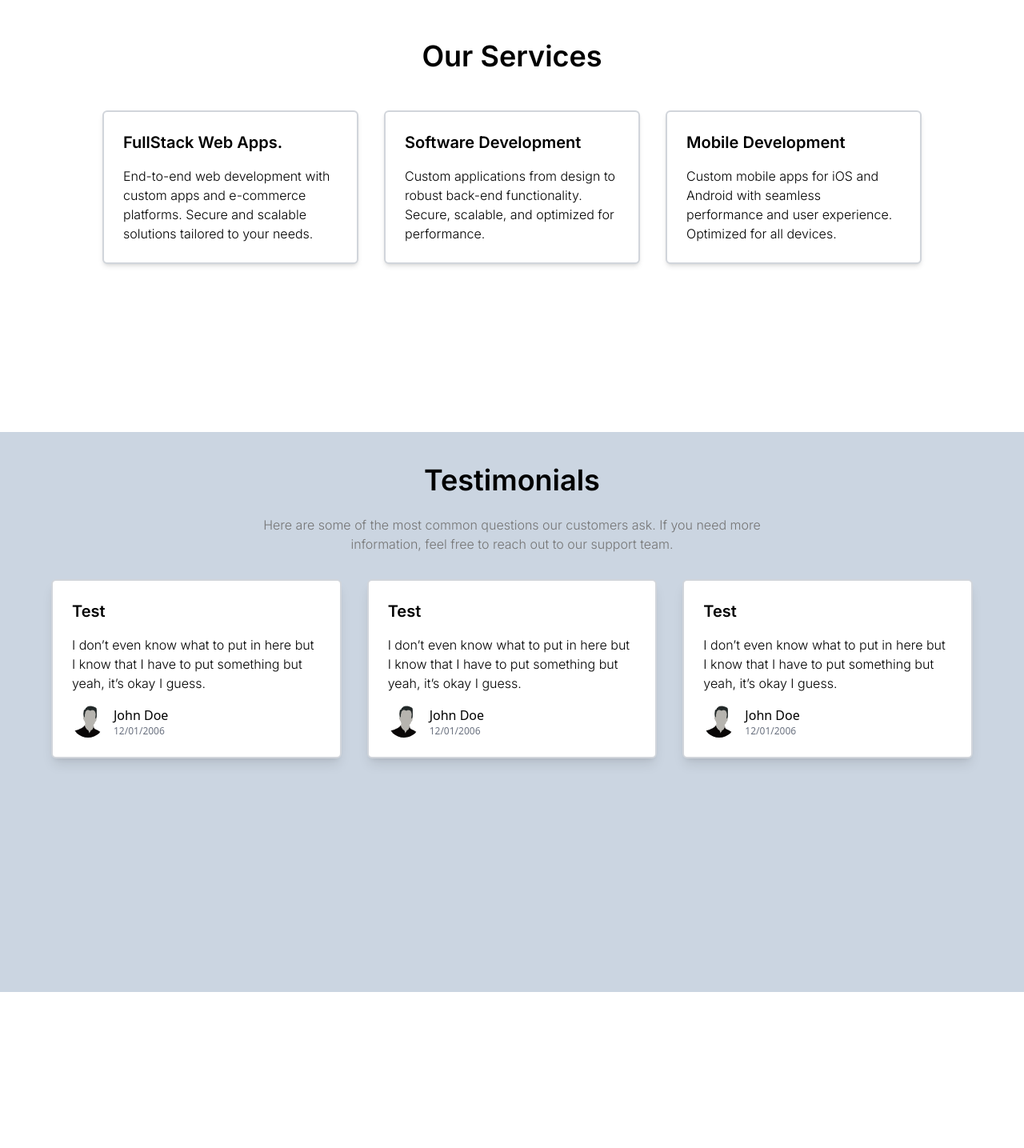
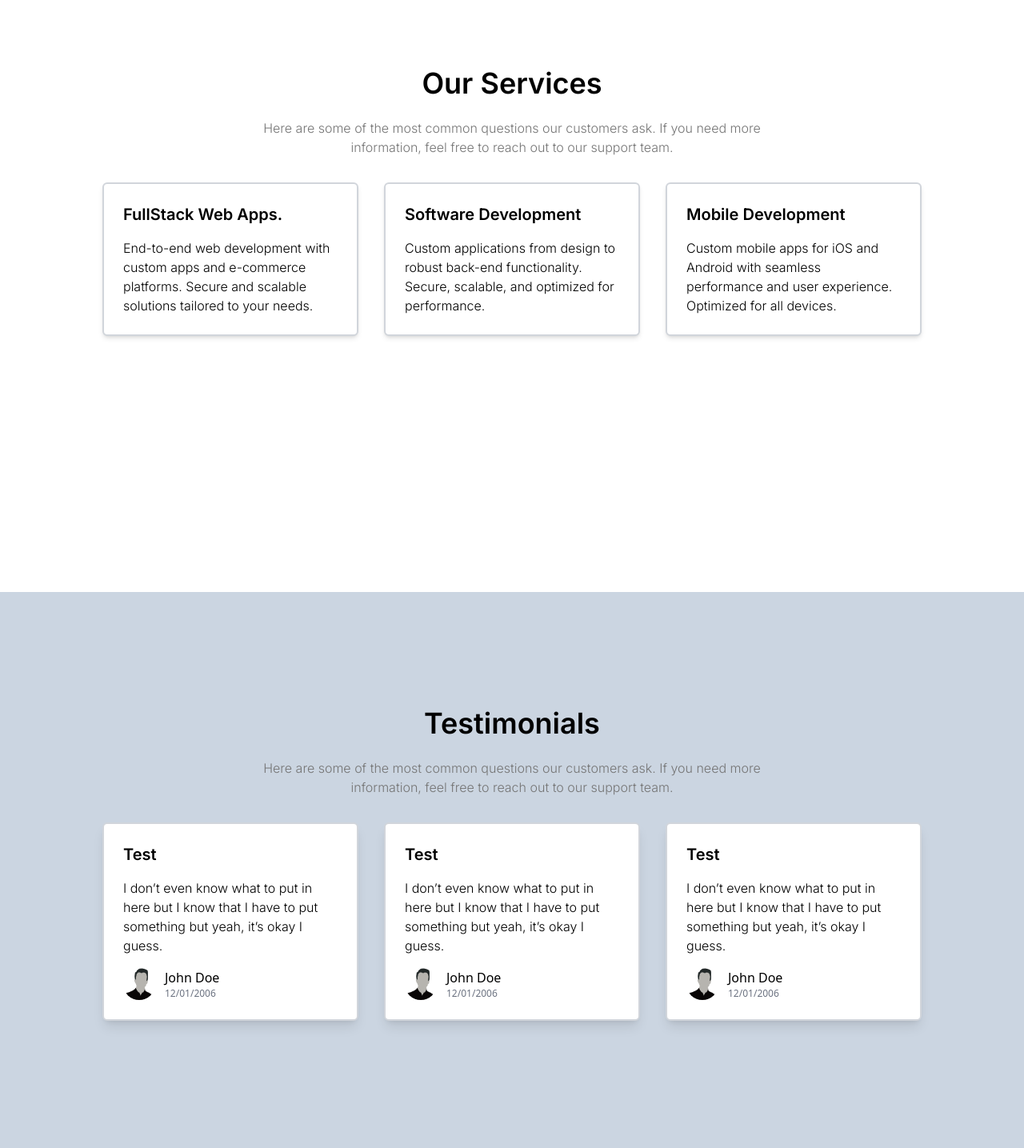
Before and after one commit to ImCodeMaker/EncarnacionStudios-Website, a React (Create React App) app: page / in a window 1280 px wide. Shown: the part 860-2295 px from the top of the page at 80% size. Built offline with nearby package versions, Linux system fonts and the light colour scheme.

Commit message:
fixed responsiviness problems

```diff
--- a/src/PagesLayout/FAQ.jsx
+++ b/src/PagesLayout/FAQ.jsx
@@ -5,7 +5,7 @@ function FAQ() {
   return (
     <div id='faq' className='bg-custom-light py-10 px-4 md:px-8 min-h-screen flex flex-col items-center'>
       <div className='flex flex-col justify-center items-center flex-1 max-w-4xl mx-auto'>
-        <h2 className='text-3xl md:text-4xl font-semibold font-inter mb-6 text-center'>
+        <h2 className='text-3xl md:text-4xl font-semibold font-inter mb-6 text-center mt-16'>
           Frequently Asked Questions
         </h2>
         <p className='font-light font-poppins text-[#757575] mb-8 text-center'>
--- a/src/PagesLayout/MainSection.jsx
+++ b/src/PagesLayout/MainSection.jsx
@@ -7,7 +7,7 @@ function MainSection() {
   };
 
   return (
-    <div id='home' className='bg-slate-300 h-[700px] flex flex-col justify-center items-center px-4 md:px-8'>
+    <div id='home' className='bg-slate-300 min-h-screen flex flex-col justify-center items-center px-4 md:px-8'>
       <h1 className='text-4xl md:text-6xl lg:text-7xl font-bold font-inter text-center'>
         Encarnacion Studios.
       </h1>
@@ -15,7 +15,7 @@ function MainSection() {
         <Button
           className='px-6 py-3 md:px-8 md:py-4 bg-custom-dark text-custom-light rounded-lg hover:bg-gray-700'
           text="Check it out"
-          onClick={scrollToServices} // Add this line
+          onClick={scrollToServices}
         />
       </div>
     </div>
--- a/src/PagesLayout/ServicesSection.jsx
+++ b/src/PagesLayout/ServicesSection.jsx
@@ -3,24 +3,31 @@ import Cards from '../Components/ServicesCard';
 
 function ServicesSection() {
   return (
-    <div id='services' className='bg-custom-light py-12 px-4 md:px-8 min-h-[700px] flex flex-col justify-center'>
-      <h2 className='text-3xl md:text-4xl font-semibold font-inter text-center mb-12'>
+    <div
+      id='services'
+      className='bg-custom-light py-12 px-4 flex flex-col items-center min-h-screen'
+    >
+      <div className='flex flex-col items-center justify-center w-full max-w-6xl mx-auto text-center'>
+        <h2 className='text-3xl md:text-4xl font-semibold font-inter mb-6 mt-24'>
           Our Services
         </h2>
-      <div className="flex flex-col md:flex-row justify-center items-center space-y-8 md:space-y-0 md:space-x-8 max-w-6xl mx-auto">
-        <div className='flex-1 max-w-xs'>
+        <p className='font-light font-inter text-[#757575] mb-8 max-w-2xl mx-auto'>
+          Here are some of the most common questions our customers ask. If you need more information, feel free to reach out to our support team.
+        </p>
+        <div className="flex flex-col md:flex-row justify-center items-center w-full space-y-6 md:space-y-0 md:space-x-8">
+          <div className='flex-1 w-full max-w-xs'>
             <Cards
               name="FullStack Web Apps."
               text="End-to-end web development with custom apps and e-commerce platforms. Secure and scalable solutions tailored to your needs."
             />
           </div>
-        <div className='flex-1 max-w-xs'>
+          <div className='flex-1 w-full max-w-xs'>
             <Cards
               name="Software Development"
               text="Custom applications from design to robust back-end functionality. Secure, scalable, and optimized for performance."
             />
           </div>
-        <div className='flex-1 max-w-xs'>
+          <div className='flex-1 w-full max-w-xs'>
             <Cards
               name="Mobile Development"
               text="Custom mobile apps for iOS and Android with seamless performance and user experience. Optimized for all devices."
@@ -28,6 +35,7 @@ function ServicesSection() {
           </div>
         </div>
       </div>
+    </div>
   );
 }
 
--- a/src/PagesLayout/Testimonials.jsx
+++ b/src/PagesLayout/Testimonials.jsx
@@ -3,16 +3,16 @@ import TestimonialsCards from '../Components/TestimonialsCards';
 
 function Testimonials() {
   return (
-    <div id='testimonials' className='bg-slate-300 py-10 px-4 flex flex-col items-center min-h-[700px]'>
-      <div className='flex flex-col justify-center items-center w-full max-w-6xl mx-auto'>
-        <h2 className='text-3xl md:text-4xl font-semibold font-inter mb-6 text-center'>
+    <div id='testimonials' className='bg-slate-300 py-12 px-4 flex flex-col items-center min-h-[700px]'>
+      <div className='flex flex-col items-center justify-center w-full max-w-6xl mx-auto text-center'>
+        <h2 className='text-3xl md:text-4xl font-semibold font-inter mb-6 mt-24'>
           Testimonials
         </h2>
-        <p className='font-light font-inter text-[#757575] mb-8 text-center max-w-2xl'>
+        <p className='font-light font-inter text-[#757575] mb-8 max-w-2xl mx-auto'>
           Here are some of the most common questions our customers ask. If you need more information, feel free to reach out to our support team.
         </p>
         <div className='flex flex-col md:flex-row justify-center items-center w-full space-y-8 md:space-y-0 md:space-x-8'>
-          <div className='flex-1 max-w-sm'>
+          <div className='flex-1 max-w-xs'>
             <TestimonialsCards
               title={'Test'}
               text={'I don’t even know what to put in here but I know that I have to put something but yeah, it’s okay I guess.'}
@@ -20,7 +20,7 @@ function Testimonials() {
               reviewDate={'12/01/2006'}
             />
           </div>
-          <div className='flex-1 max-w-sm'>
+          <div className='flex-1 max-w-xs'>
             <TestimonialsCards
               title={'Test'}
               text={'I don’t even know what to put in here but I know that I have to put something but yeah, it’s okay I guess.'}
@@ -28,7 +28,7 @@ function Testimonials() {
               reviewDate={'12/01/2006'}
             />
           </div>
-          <div className='flex-1 max-w-sm'>
+          <div className='flex-1 max-w-xs'>
             <TestimonialsCards
               title={'Test'}
               text={'I don’t even know what to put in here but I know that I have to put something but yeah, it’s okay I guess.'}
```
Lines whose indentation alone changed are shown as unchanged.
